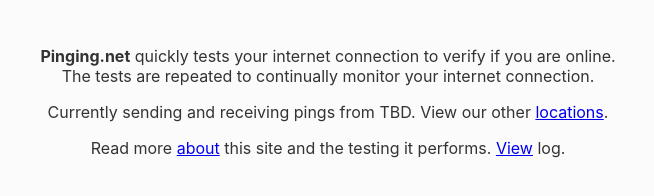
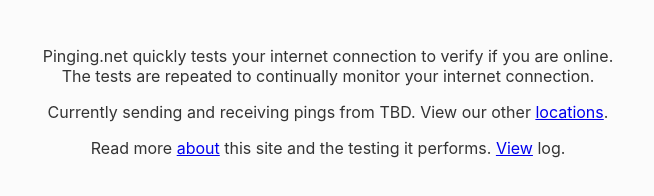
Before and after one commit to benhansen-io/pinging, a website built with Parcel: page frontend/index.html in a window 1280 px wide. Shown: the part 364-560 px from the top of the page, 312-966 px from the left. Built offline with nearby package versions, Linux system fonts and the light colour scheme; no server answers; files whose address does not match are found by name.

Commit message:
index.html: remove bolding

```diff
--- a/frontend/index.html
+++ b/frontend/index.html
@@ -64,7 +64,7 @@
 <br />
 
 <p class="details">
-  <strong>Pinging.net</strong> quickly tests your internet connection to verify if you are online.
+  Pinging.net quickly tests your internet connection to verify if you are online.
   <br>
   The tests are repeated to continually monitor your internet connection.
 </p>
```
